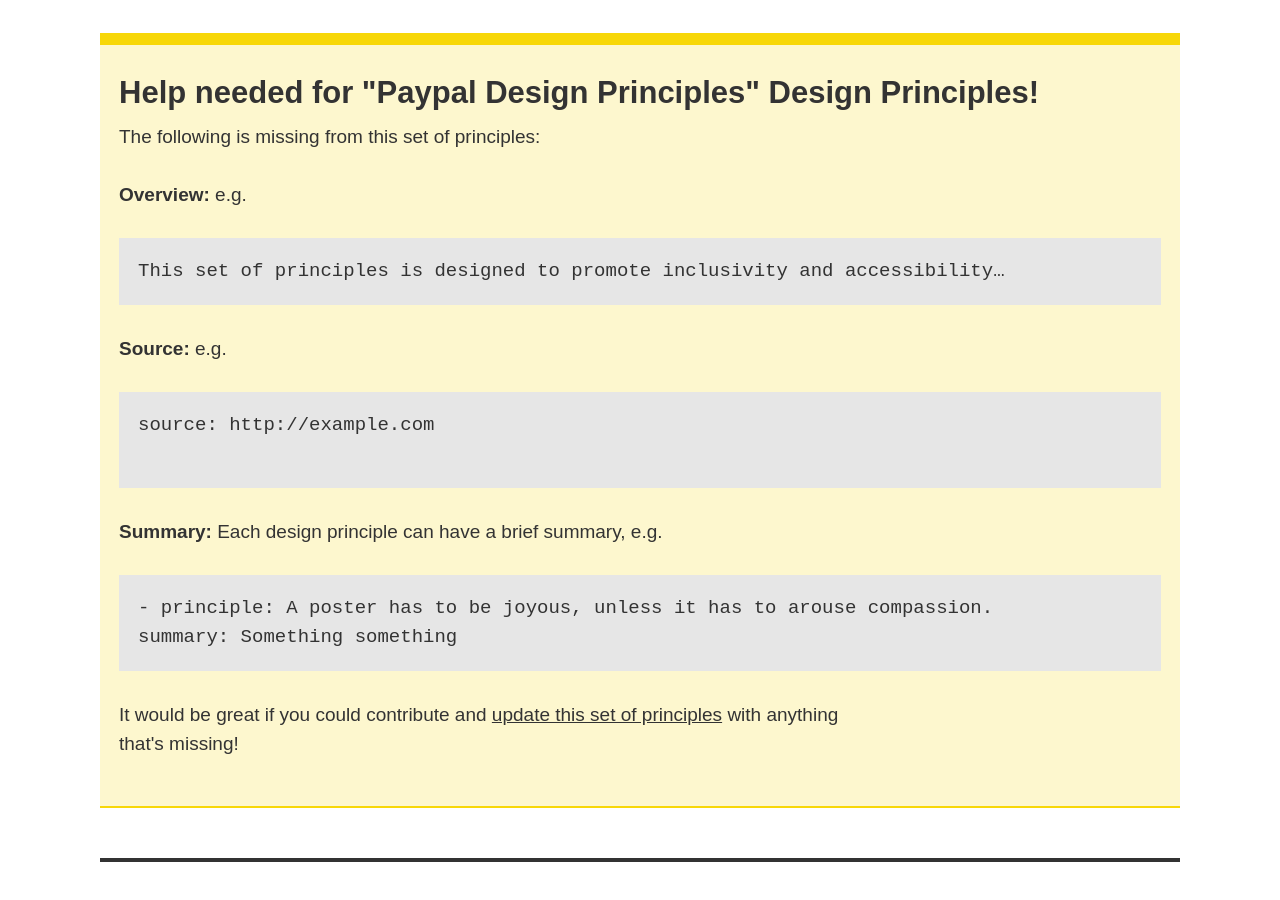
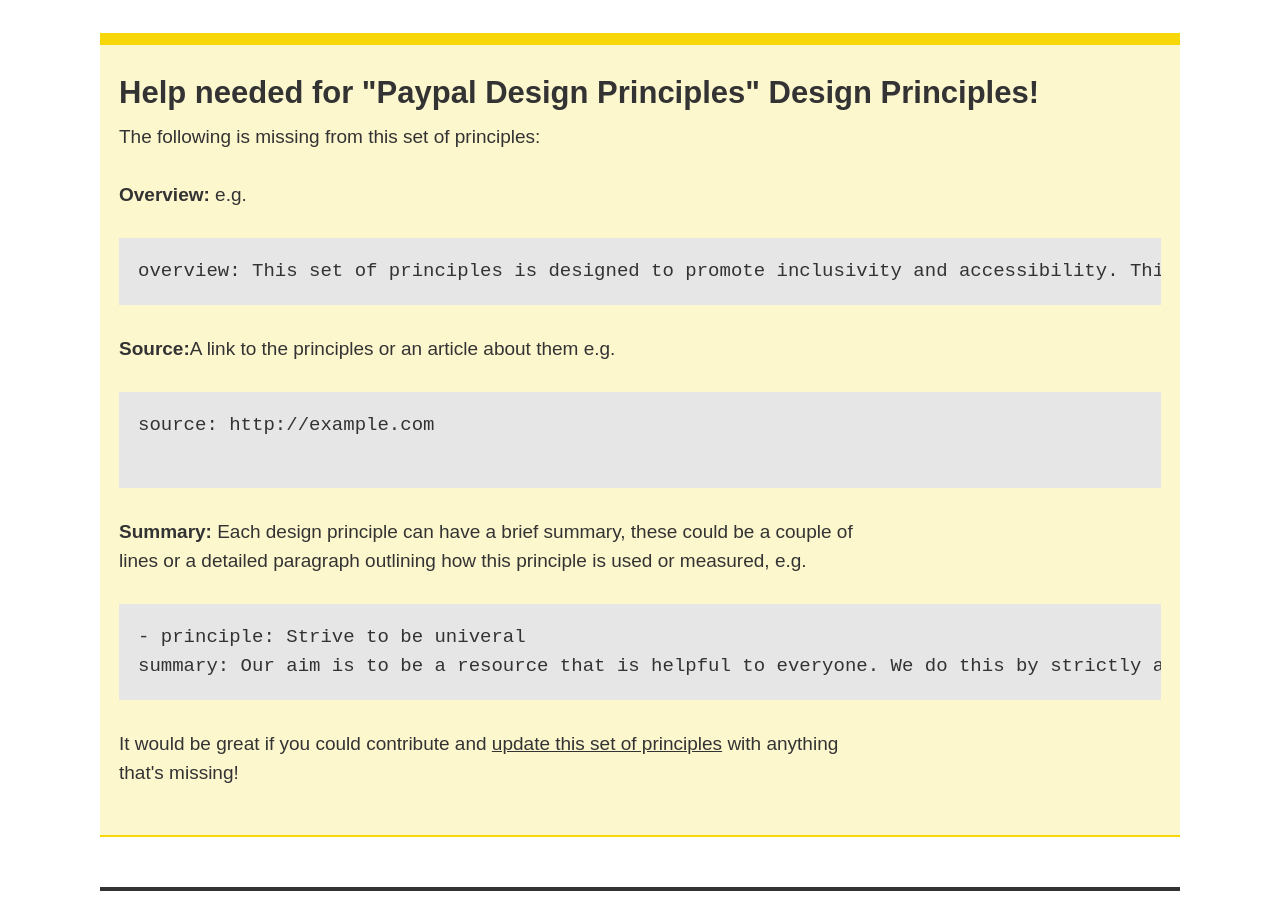
Before and after one commit to benbrignell/principles.design, a Jekyll site: the page built from _examples/paypal-design-principles.md, in a window 1280 px wide and 900 px high, scrolled down 669 px. Built offline with Jekyll 4.4.1, drawn with Linux system fonts in a browser that asks for light colours.

Commit message:
updated examples in help prompt box

```diff
--- a/_includes/missing-info.html
+++ b/_includes/missing-info.html
@@ -6,24 +6,24 @@
 
     {% if missingOverview %}
     <p><strong>Overview:</strong> e.g. </p><pre>
-This set of principles is designed to promote inclusivity and accessibility…</pre>
+overview: This set of principles is designed to promote inclusivity and accessibility. This is achieved by…</pre>
     {% endif %}
 
     {% if missingAuthor %}
-    <p><strong>Author:</strong> e.g. </p><pre>author: Margaret Attwood</pre>
+    <p><strong>Author:</strong> The name of the designer, company or team e.g. </p><pre>author: Margaret Attwood</pre>
     {% endif %}
 
     {% if missingSource %}
-    <p><strong>Source:</strong> e.g. </p><pre>
+    <p><strong>Source:</strong>A link to the principles or an article about them e.g. </p><pre>
 source: http://example.com
     </pre>
     {% endif %}
 
     {% if missingSummary %}
-    <p><strong>Summary:</strong> Each design principle can have a brief summary, e.g.</p>
+    <p><strong>Summary:</strong> Each design principle can have a brief summary, these could be a couple of lines or a detailed paragraph outlining how this principle is used or measured, e.g.</p>
       <pre>
-- principle: A poster has to be joyous, unless it has to arouse compassion.
-summary: Something something</pre>
+- principle: Strive to be univeral
+summary: Our aim is to be a resource that is helpful to everyone. We do this by strictly adhering to principles of progressive enhancement…</pre>
 
     {% endif %}
 
```
